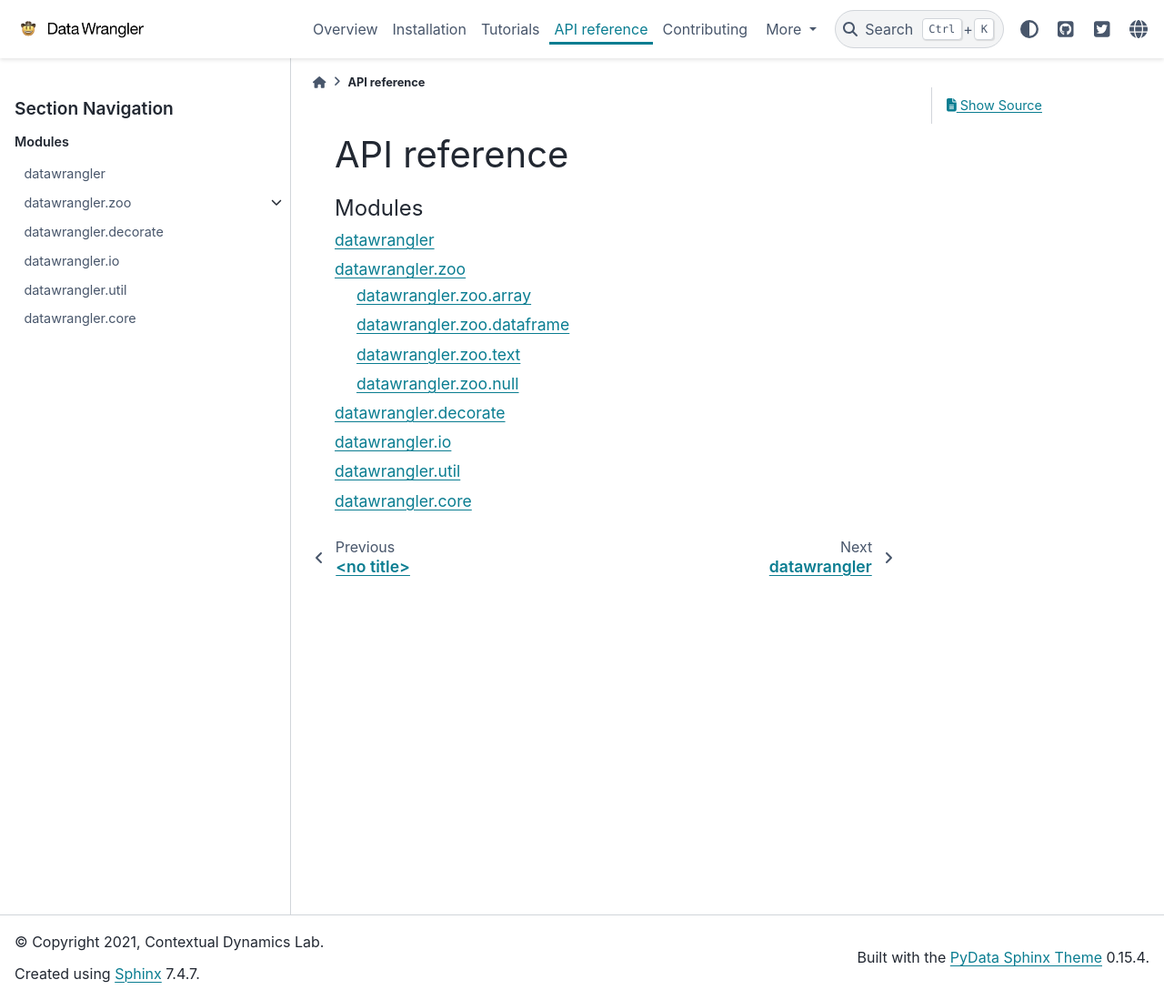
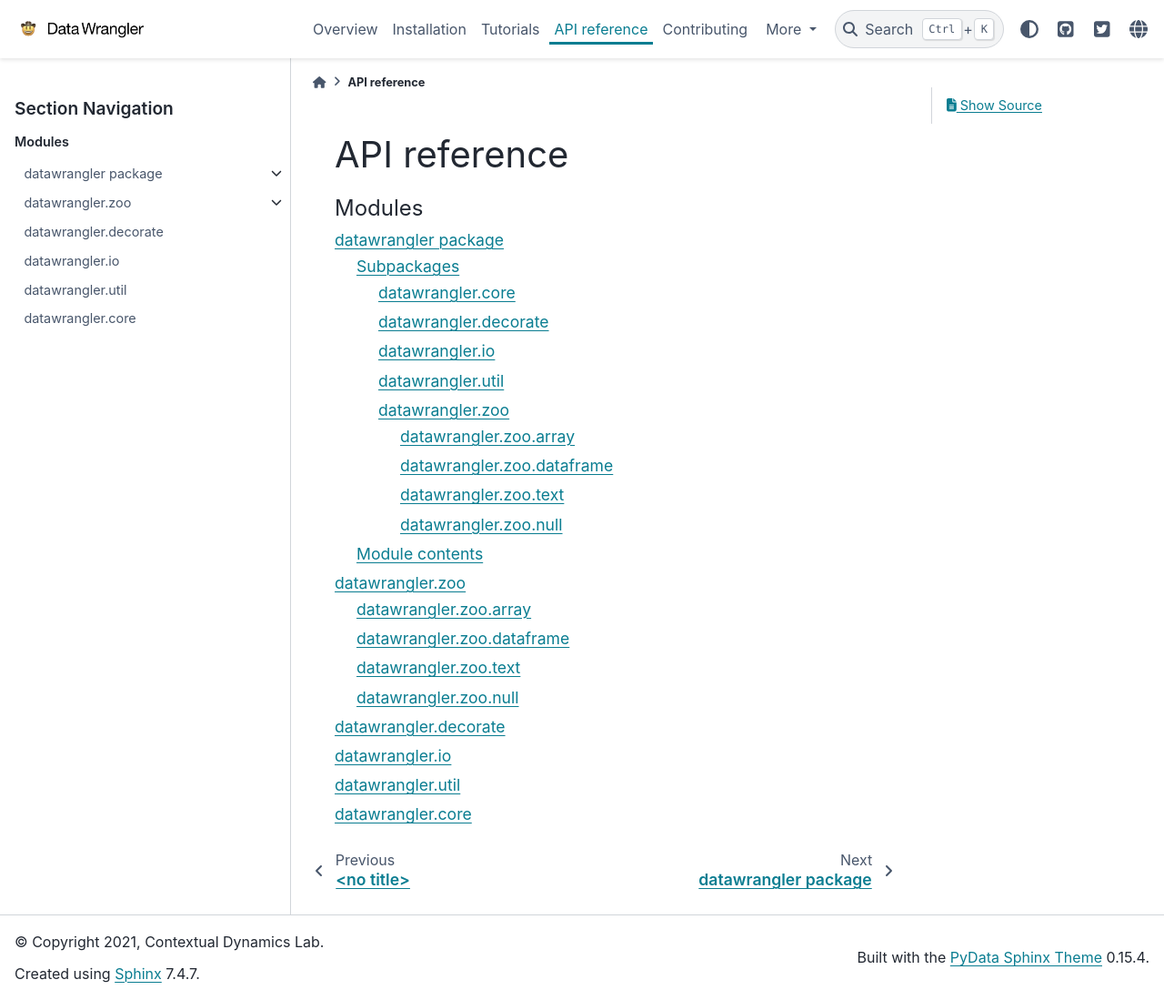
Before and after one commit to ContextLab/data-wrangler, a Sphinx documentation site: the page built from docs/api.rst, in a window 1280 px wide and 1099 px high. Shown: the whole window at 91% size. Built offline with Sphinx 7.4.7 and the PyData theme 0.15.4, drawn with Linux system fonts in a browser that asks for light colours; the version number is read from the project's files by our own code.

```diff
--- a/docs/datawrangler.rst
+++ b/docs/datawrangler.rst
@@ -1,6 +1,22 @@
-datawrangler
+datawrangler package
 ====================
 
-.. currentmodule:: datawrangler
+Subpackages
+-----------
 
-.. autofunction:: wrangle
+.. toctree::
+   :maxdepth: 4
+
+   datawrangler.core
+   datawrangler.decorate
+   datawrangler.io
+   datawrangler.util
+   datawrangler.zoo
+
+Module contents
+---------------
+
+.. automodule:: datawrangler
+   :members:
+   :undoc-members:
+   :show-inheritance:
--- a/docs/datawrangler.zoo.text.rst
+++ b/docs/datawrangler.zoo.text.rst
@@ -1,5 +1,5 @@
 datawrangler.zoo.text
-================
+=====================
 
 .. currentmodule:: datawrangler.zoo.text
 
--- /dev/null
+++ b/docs/modules.rst
@@ -0,0 +1,7 @@
+datawrangler
+============
+
+.. toctree::
+   :maxdepth: 4
+
+   datawrangler
```
Also changed, not shown: requirements.txt (line endings or trailing spaces), 2 other files.
